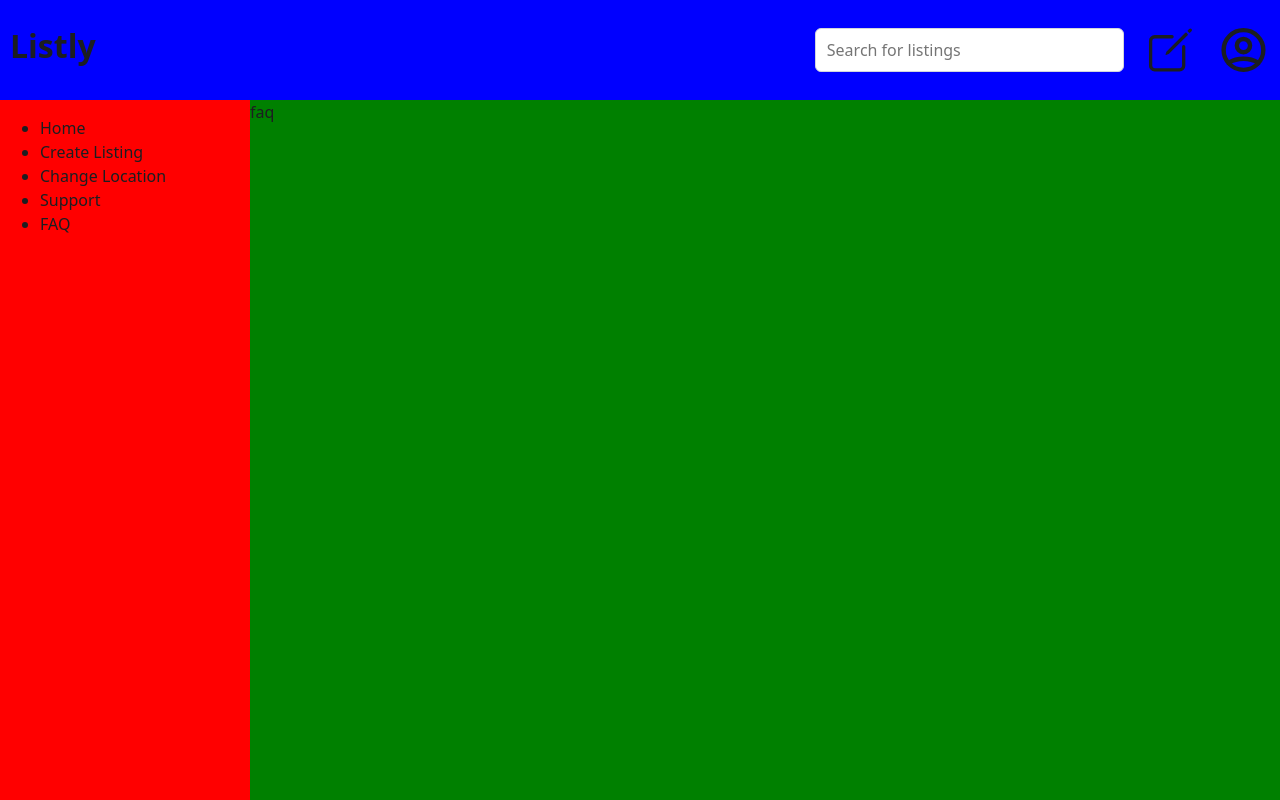
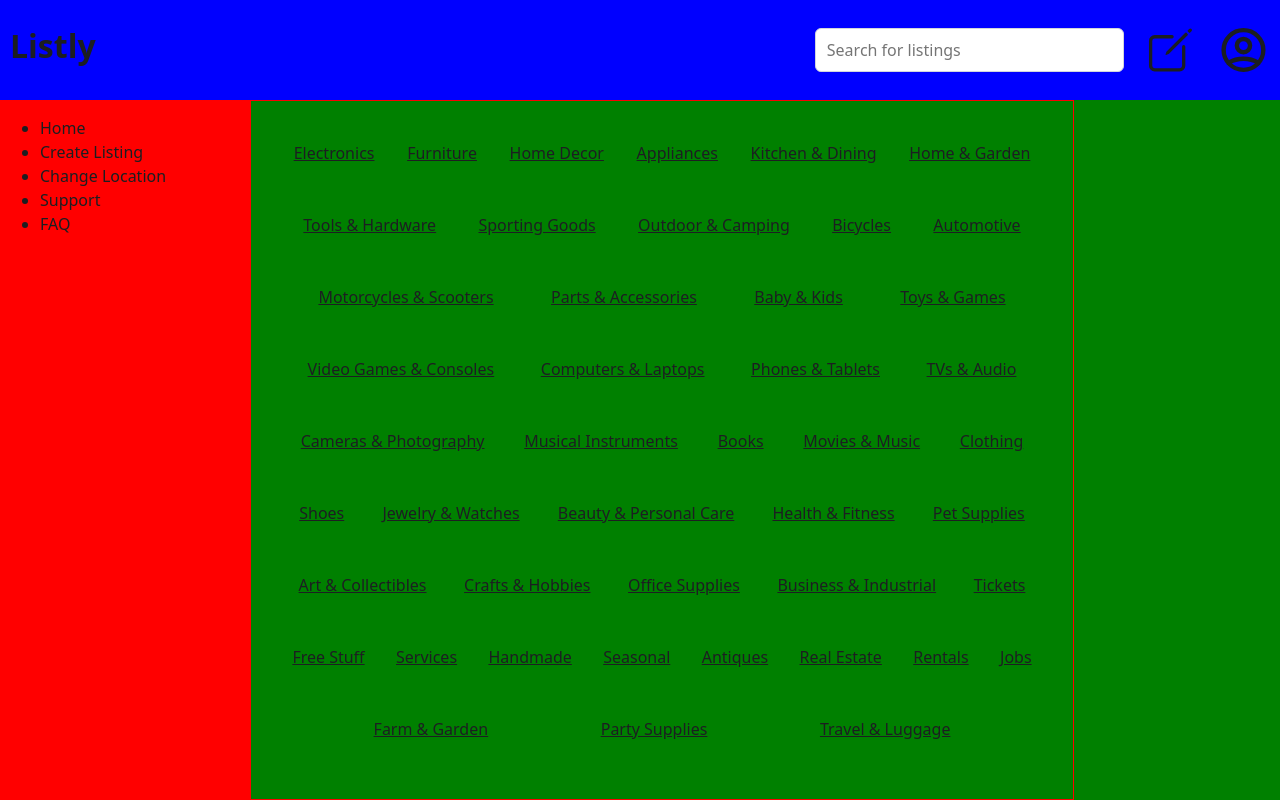
Before and after one commit to Mykeb96/Listly_Frontend, a Next.js app: page /faq in a window 1280 px wide. Built offline with nearby package versions, Linux system fonts and the light colour scheme.

Commit message:
feat(StatePage): added categories section

```diff
--- a/src/components/categories/Categories.module.scss
+++ b/src/components/categories/Categories.module.scss
@@ -0,0 +1,14 @@
+.container {
+    border: 1px solid red;
+    height: 100%;
+    width: 80%;
+    display: flex;
+    flex-wrap: wrap;
+    justify-content: space-evenly;
+    gap: 30px;
+    padding: 40px;
+}
+
+.category {
+    text-decoration: underline;
+}
--- a/src/components/categories/Categories.tsx
+++ b/src/components/categories/Categories.tsx
@@ -1,11 +1,13 @@
 import styles from './Categories.module.scss'
+
+import { tempCategories } from './tempCategories'
 
 export default function Categories() {
 
 
     return (
         <div className={styles.container}>
-
+            {tempCategories.map((category, index) => <span className={styles.category}>{category}</span>)}
         </div>
     )
 }
--- /dev/null
+++ b/src/components/categories/tempCategories.ts
@@ -0,0 +1,47 @@
+export const tempCategories = [
+    "Electronics",
+    "Furniture",
+    "Home Decor",
+    "Appliances",
+    "Kitchen & Dining",
+    "Home & Garden",
+    "Tools & Hardware",
+    "Sporting Goods",
+    "Outdoor & Camping",
+    "Bicycles",
+    "Automotive",
+    "Motorcycles & Scooters",
+    "Parts & Accessories",
+    "Baby & Kids",
+    "Toys & Games",
+    "Video Games & Consoles",
+    "Computers & Laptops",
+    "Phones & Tablets",
+    "TVs & Audio",
+    "Cameras & Photography",
+    "Musical Instruments",
+    "Books",
+    "Movies & Music",
+    "Clothing",
+    "Shoes",
+    "Jewelry & Watches",
+    "Beauty & Personal Care",
+    "Health & Fitness",
+    "Pet Supplies",
+    "Art & Collectibles",
+    "Crafts & Hobbies",
+    "Office Supplies",
+    "Business & Industrial",
+    "Tickets",
+    "Free Stuff",
+    "Services",
+    "Handmade",
+    "Seasonal",
+    "Antiques",
+    "Real Estate",
+    "Rentals",
+    "Jobs",
+    "Farm & Garden",
+    "Party Supplies",
+    "Travel & Luggage",
+ ]
--- a/src/pages/[state]/index.tsx
+++ b/src/pages/[state]/index.tsx
@@ -1,6 +1,8 @@
 import styles from '../../styles/pages/[state]/StatePage.module.scss'
 
 import { useRouter } from 'next/router'
+
+import Categories from '@/components/categories/Categories';
 
 export default function StatePage() {
     const router = useRouter()
@@ -11,7 +13,7 @@ export default function StatePage() {
 
     return (
         <div className={styles.container}>
-            <span>{state}</span>
+            <Categories />
         </div>
     )
 }
--- a/src/styles/pages/[state]/StatePage.module.scss
+++ b/src/styles/pages/[state]/StatePage.module.scss
@@ -1,3 +1,3 @@
 .container {
-
+    height: 100%;
 }
```
